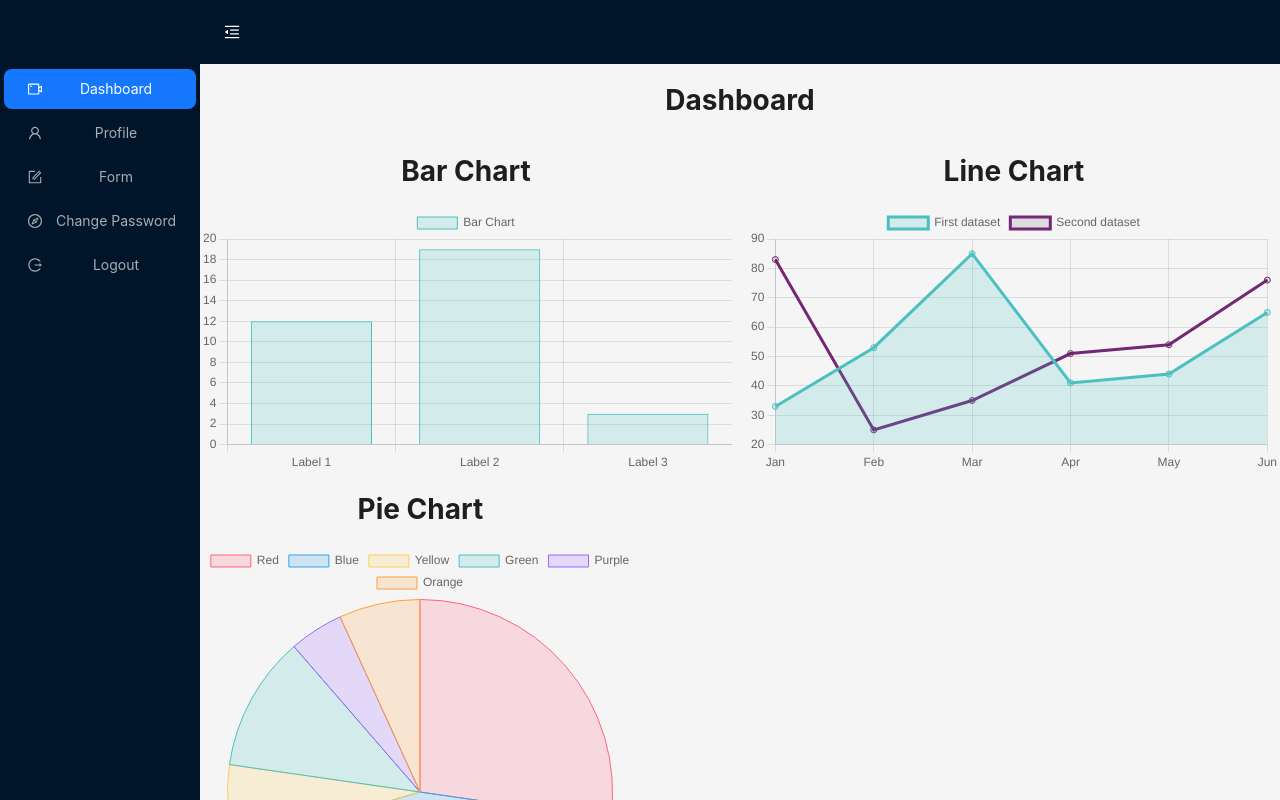
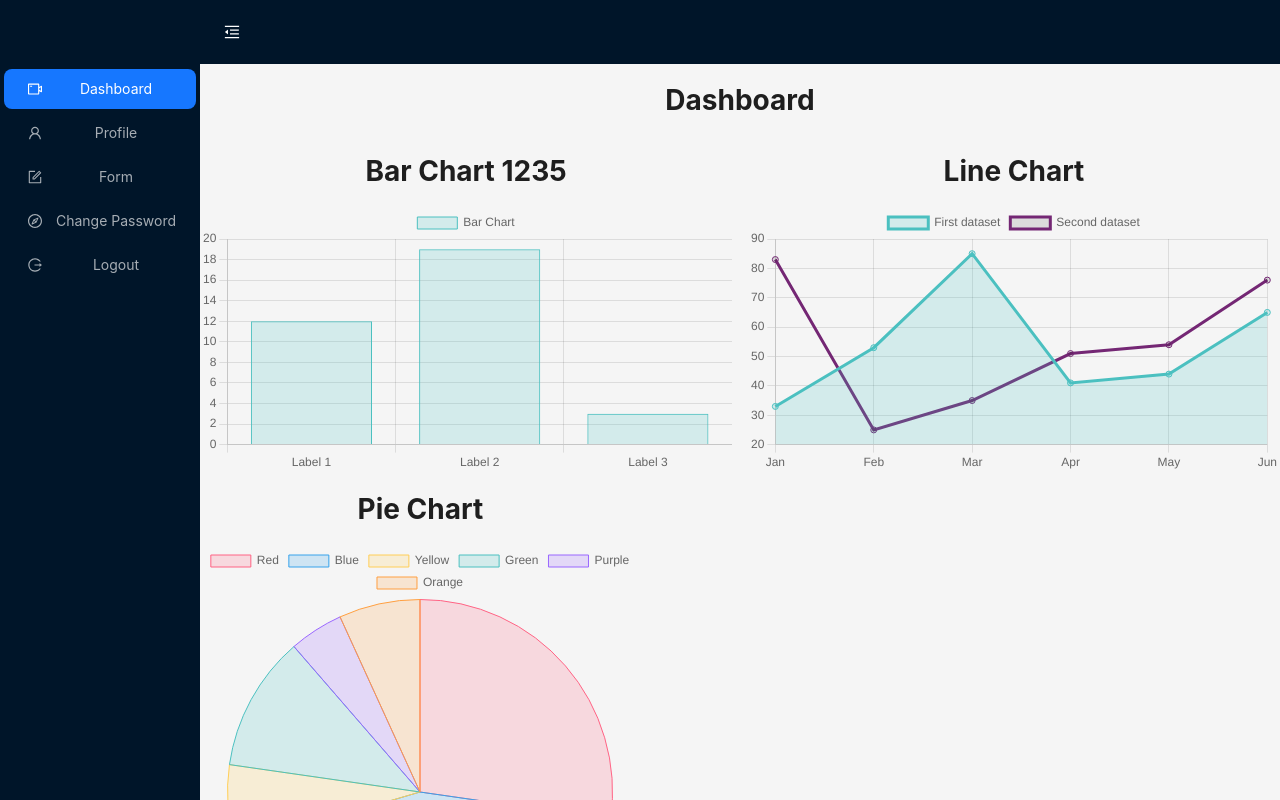
Before and after one commit to AvaniTechtic/test-admin, a React (Create React App) app: page /admin/dashboard in a window 1280 px wide. Shown: the top 800 px of the page. Built offline with nearby package versions, Linux system fonts and the light colour scheme.

Commit message:
Update BarChart.js

```diff
--- a/src/Components/BarChart.js
+++ b/src/Components/BarChart.js
@@ -20,7 +20,7 @@ const BarChart = () => {
 
     return (
         <>
-            <h1>Bar Chart</h1>
+            <h1>Bar Chart 1235</h1>
             <Bar data={data} />
         </>
     );
```
